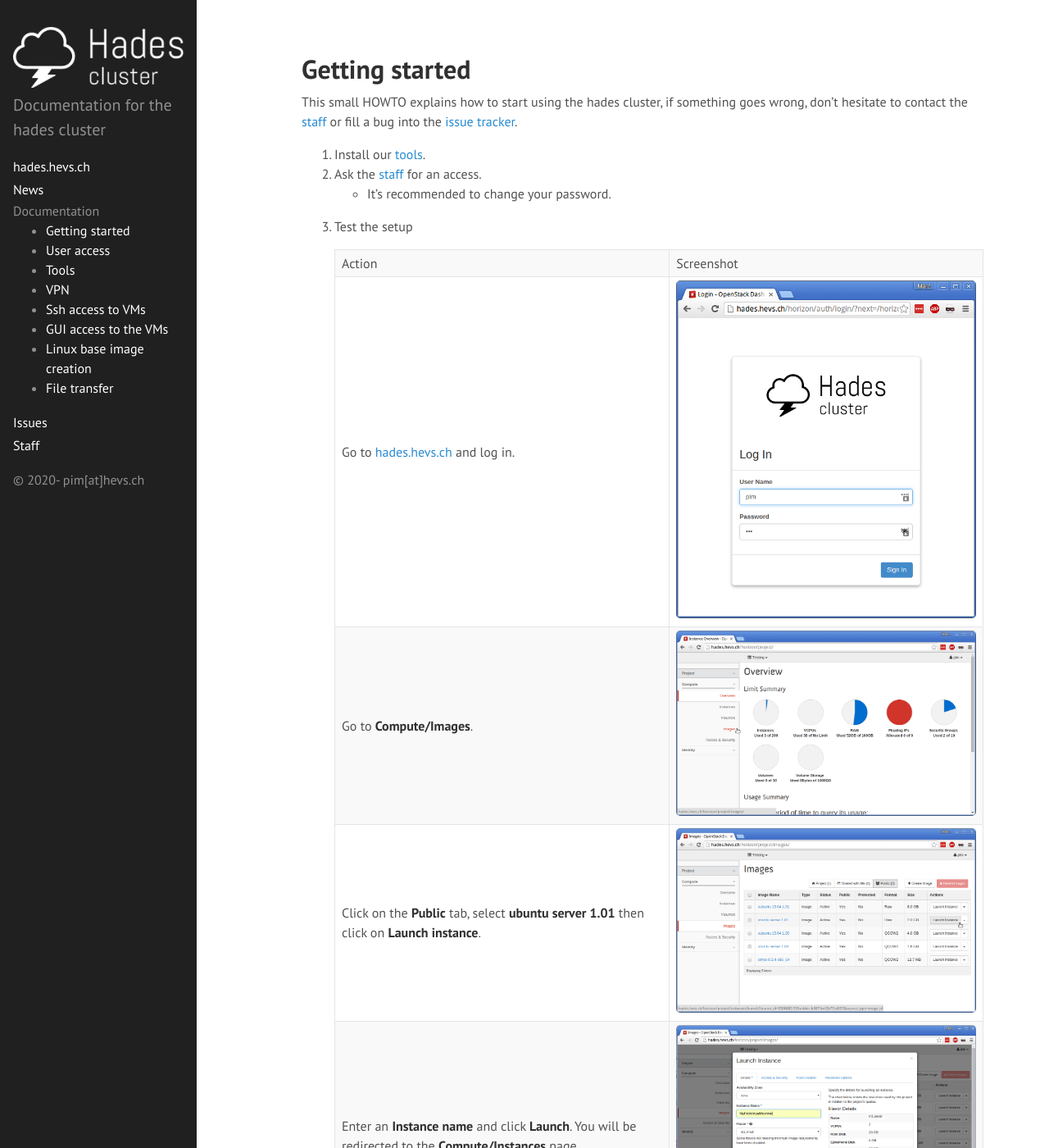
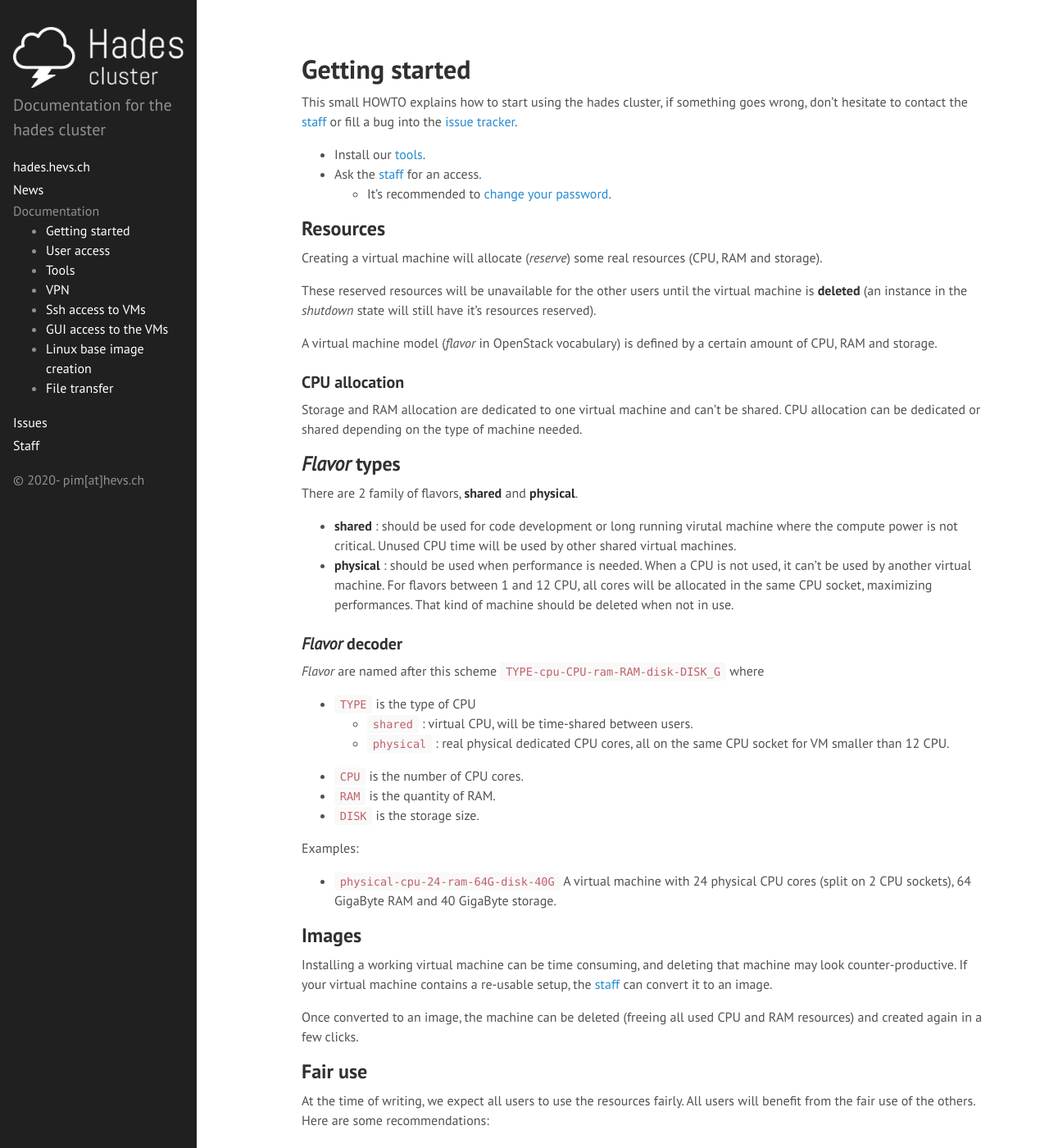
Before and after one commit to hevs-isi/hades, a Jekyll site: the page built from _doc/getting_started.md, in a window 1280 px wide and 1400 px high. Shown: the whole window at 82% size. Built offline with Jekyll 4.4.1, drawn with Linux system fonts in a browser that asks for light colours; emoji names are drawn with the system emoji font; some of the changed text lies outside the part shown.

Commit message:
2020 flavors and getting started

````diff
--- a/_config.yml
+++ b/_config.yml
@@ -21,7 +21,7 @@ collections:
         permalink: doc/:path/
 
 # Setup
-title:            Hades
+title:          Hades
 tagline:        'Hades cluster'
 description:    'Documentation for the hades cluster'
 url:            https://hevs-isi.github.io/hades/
--- a/_doc/getting_started.md
+++ b/_doc/getting_started.md
@@ -9,23 +9,83 @@ This small HOWTO explains how to start using the hades cluster, if something
 goes wrong, don't hesitate to contact the [staff](../../staff) or fill a bug
 into the [issue tracker](https://github.com/hevs-isi/hades//issues).
 
-1. Install our [tools](../tools/).
-2. Ask the [staff](../../staff/) for an access.
-	* It's recommended to change your password.
-3. Test the setup
+* Install our [tools](../tools/).
+* Ask the [staff](../../staff/) for an access.
+	* It's recommended to [change your password](http://hades.hevs.ch/horizon/settings/password/).
 
-	| Action | Screenshot |
-	| Go to [hades.hevs.ch](http://hades.hevs.ch) and log in.															| ![](../../images/doc/vm_creation/00.png) |
-	| Go to **Compute/Images**.																							| ![](../../images/doc/vm_creation/01.png) |
-	| Click on the **Public** tab, select **ubuntu server 1.01** then click on **Launch instance**.						| ![](../../images/doc/vm_creation/02.png) |
-	| Enter an **Instance name** and click **Launch**. You will be redirected to the **Compute/Instances** page.		| ![](../../images/doc/vm_creation/03.png) |
-	| Please wait a few seconds until the instance is created (indicated by **Spawning** in the **task** column).		| ![](../../images/doc/vm_creation/04.png) |
-	| Click on the **ssh** link in the **IP Address** column, notice the **hadessh://** URL on the lower left corner.	| ![](../../images/doc/vm_creation/05.png) |
-	| The ssh connection should appear (warning you this host is unknown at this time). The default password is the same on all virtual machines, and can be asked to the [staff](../../staff) | ![](../../images/doc/vm_creation/06.png) |
+## Resources
+Creating a virtual machine will allocate (*reserve*) some real resources (CPU,
+RAM and storage).
 
-4. When you are done using your VM, it can be removed (forever) by going to the
-**Comute/Instances** page and choosing the **Terminate Instance** command from
-the drop down menu.
+These reserved resources will be unavailable for the other users until the
+virtual machine is **deleted** (an instance in the *shutdown* state will still
+have it's resources reserved).
+
+A virtual machine model (*flavor* in OpenStack vocabulary) is defined by a
+certain amount of CPU, RAM and storage.
+
+### CPU allocation
+Storage and RAM allocation are dedicated to one virtual machine and can't be
+shared. CPU allocation can be dedicated or shared depending on the type of
+machine needed.
+
+## *Flavor* types
+There are 2 family of flavors, **shared** and **physical**.
+
+* **shared** : should be used for code development or long running virutal
+				machine where the compute power is not critical. Unused CPU time
+				will be used by other shared virtual machines.
+* **physical** : should be used when performance is needed. When a CPU is not
+					used, it can't be used by another virtual machine. For
+					flavors between 1 and 12 CPU, all cores will be allocated in
+					the same CPU socket, maximizing performances. That kind
+					of machine should be deleted when not in use.
+
+
+### *Flavor* decoder
+*Flavor* are named after this scheme ```TYPE-cpu-CPU-ram-RAM-disk-DISK_G``` where
+
+* ```TYPE``` is the type of CPU
+	* ```shared``` : virtual CPU, will be time-shared between users.
+	* ```physical``` : real physical dedicated CPU cores, all on the same CPU socket for VM smaller than 12 CPU.
+* ```CPU``` is the number of CPU cores.
+* ```RAM``` is the quantity of RAM.
+* ```DISK``` is the storage size.
+
+Examples:
+
+* ```physical-cpu-24-ram-64G-disk-40G``` A virtual machine with 24 physical CPU cores (split on 2 CPU sockets), 64 GigaByte RAM and 40 GigaByte storage.
+
+## Images
+Installing a working virtual machine can be time consuming, and deleting that
+machine may look counter-productive. If your virtual machine contains a
+re-usable setup, the [staff](../../staff/) can convert it to an image.
+
+Once converted to an image, the machine can be deleted (freeing all used CPU and
+RAM resources) and created again in a few clicks.
+
+## Fair use
+At the time of writing, we expect all users to use the resources fairly. All
+users will benefit from the fair use of the others.
+Here are some recommendations:
+
+* Use **physical** flavors only when you **need** performance.
+* Use a reasonable amount of CPU and RAM. Don't allocate 24 CPU if your
+	algorithm only use 4 CPU.
+* Delete your virtual machine when you don't use it anymore.
+
+
+| Action | Screenshot |
+| Go to [hades.hevs.ch](http://hades.hevs.ch) and log in.															| ![](../../images/doc/vm_creation/00.png) |
+| Go to **Compute/Images**.																							| ![](../../images/doc/vm_creation/01.png) |
+| Find the image of your choice, and click on the **Launch** button. <br /> **"ubuntu 18.04 1.0"** is the current base image configured for the cluster. Other images are created on demand. The [staff](../../staff/) can convert a virtual machine to an image.						| ![](../../images/doc/vm_creation/02.png) |
+| Enter an **Instance name** and click **Flavor**. <br /> Please use a sensible image name, maybe containing your username.		| ![](../../images/doc/vm_creation/03.png) |
+| Choose a **flavor** wisely (using the upper arrow ↑ right of the instance name). <br /> The flavors are dynamically loaded at this step and may take some time to appear. | ![](../../images/doc/vm_creation/04.png) |
+| Then click **Lauch Instance**  | ![](../../images/doc/vm_creation/05.png) |
+| Go to **Comute/Instances**  | ![](../../images/doc/vm_creation/06.png) |
+| The instance is created (indicated by **Block device mapping** in the **task** column). <br /> This operation may take some time, usually less than 2 minutes. | ![](../../images/doc/vm_creation/07.png) |
+| The instance is ready (indicated by **Running** in the **Power State** column). <br /><br /> You can now connect to your instance using the **ssh** link in the "IP Address" column, notice the **hadessh://** URL on the lower left corner. <br /><br /> The ssh connection should appear (warning you this host is unknown at this time). The default password is the same on all virtual machines, and can be asked to the [staff](../../staff) | ![](../../images/doc/vm_creation/08.png) |
+| When you are done using your VM, it can be removed (forever) by going to the **Comute/Instances** page and choosing the **Delete Instance** command from the drop down menu. | ![](../../images/doc/vm_creation/09.png) |
 
 
 :point_right: [hadesssh://VM_IP](hadesssh://VM_IP) and
````
Also changed, not shown: images/doc/vm_creation/00.png, images/doc/vm_creation/01.png, images/doc/vm_creation/02.png, images/doc/vm_creation/03.png, images/doc/vm_creation/04.png, images/doc/vm_creation/05.png, images/doc/vm_creation/06.png, images/doc/vm_creation/07.png (added), images/doc/vm_creation/08.png (added), images/doc/vm_creation/09.png (added).
